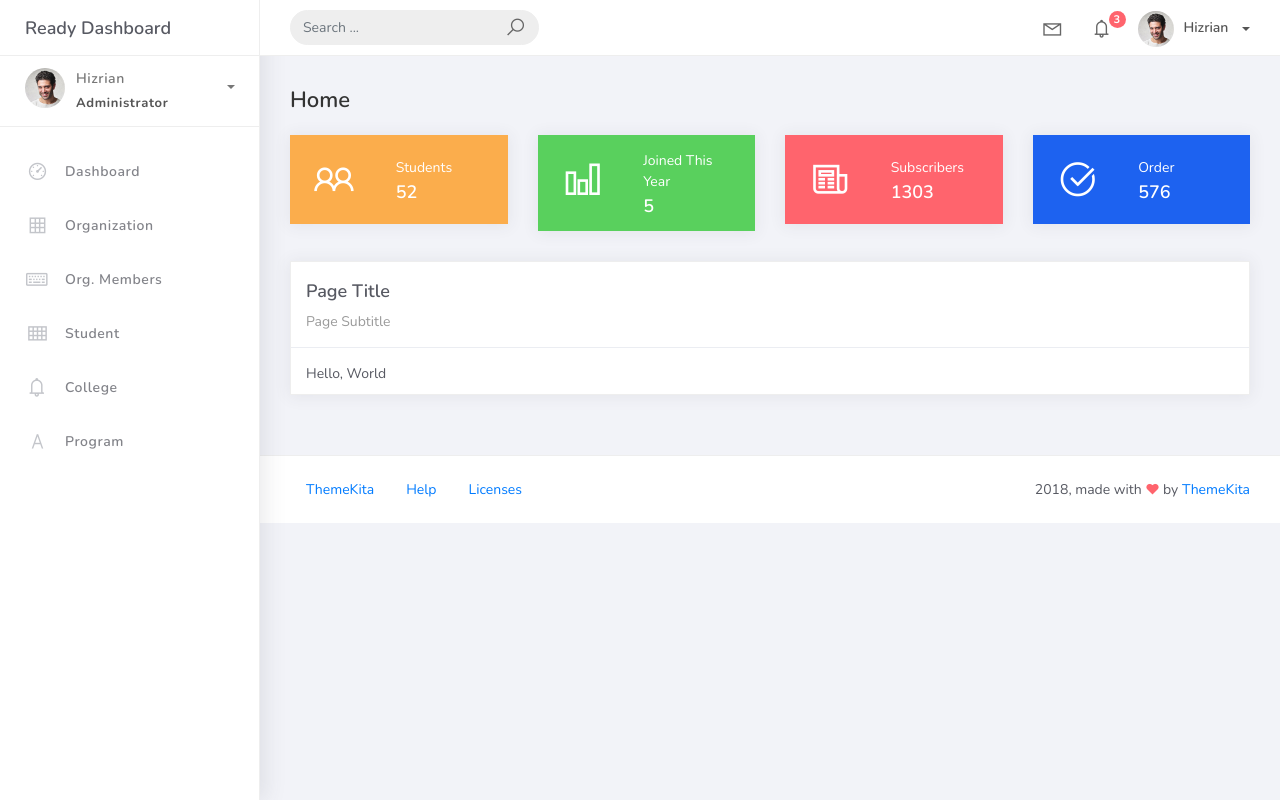
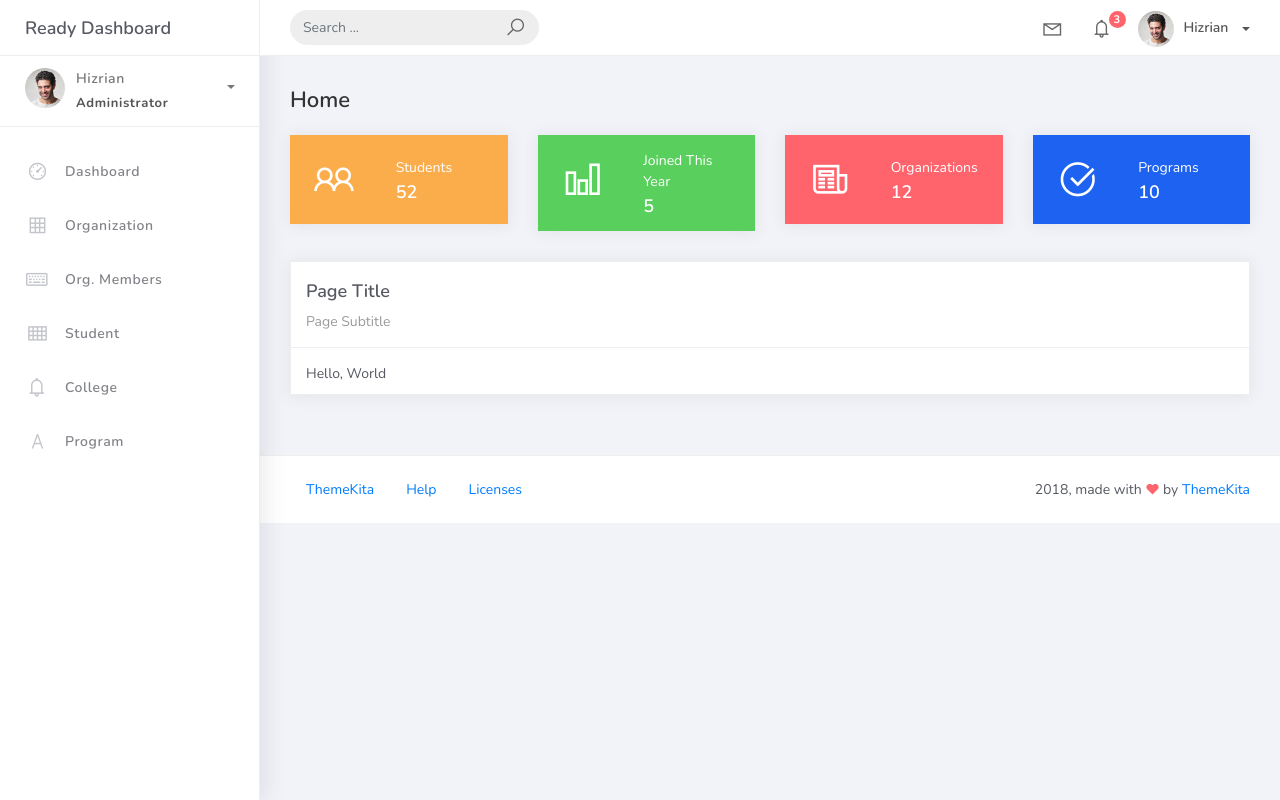
Before and after one commit to nyfastra/PSUSphere, a Django app: page / in a window 1280 px wide. Run offline with Django 4.2, Linux system fonts and the light colour scheme; data comes from the database, SQL or seed files in the repository; some libraries are stand-ins or nearby versions.

Commit message:
improved dashboard

```diff
--- a/projectsite/studentorg/views.py
+++ b/projectsite/studentorg/views.py
@@ -1,5 +1,6 @@
 from django.shortcuts import render
 from django.db.models import Q
+from django.utils import timezone
 from django.views.generic.list import ListView
 from django.views.generic.edit import CreateView, UpdateView, DeleteView
 from studentorg.models import Organization, OrgMember, Student, College, Program
@@ -11,8 +12,6 @@ from studentorg.forms import (
     ProgramForm,
 )
 from django.urls import reverse_lazy
-
-from django.utils import timezone
 
 class HomePageView(ListView):
     model = Organization
@@ -35,6 +34,9 @@ class HomePageView(ListView):
         )
 
         context["students_joined_this_year"] = count
+        context["total_organizations"] = Organization.objects.count()
+        context["total_programs"] = Program.objects.count()
+
         return context
 
 class OrganizationList(ListView):
--- a/projectsite/templates/home.html
+++ b/projectsite/templates/home.html
@@ -55,8 +55,8 @@
                           </div>
                           <div class="col-7 d-flex align-items-center">
                               <div class="numbers">
-                                  <p class="card-category">Subscribers</p>
-                                  <h4 class="card-title">1303</h4>
+                                  <p class="card-category">Organizations</p>
+                                  <h4 class="card-title">{{total_organizations}}</h4>
                               </div>
                           </div>
                       </div>
@@ -74,8 +74,8 @@
                           </div>
                           <div class="col-7 d-flex align-items-center">
                               <div class="numbers">
-                                  <p class="card-category">Order</p>
-                                  <h4 class="card-title">576</h4>
+                                  <p class="card-category">Programs</p>
+                                  <h4 class="card-title">{{total_programs}}</h4>
                               </div>
                           </div>
                       </div>
```
